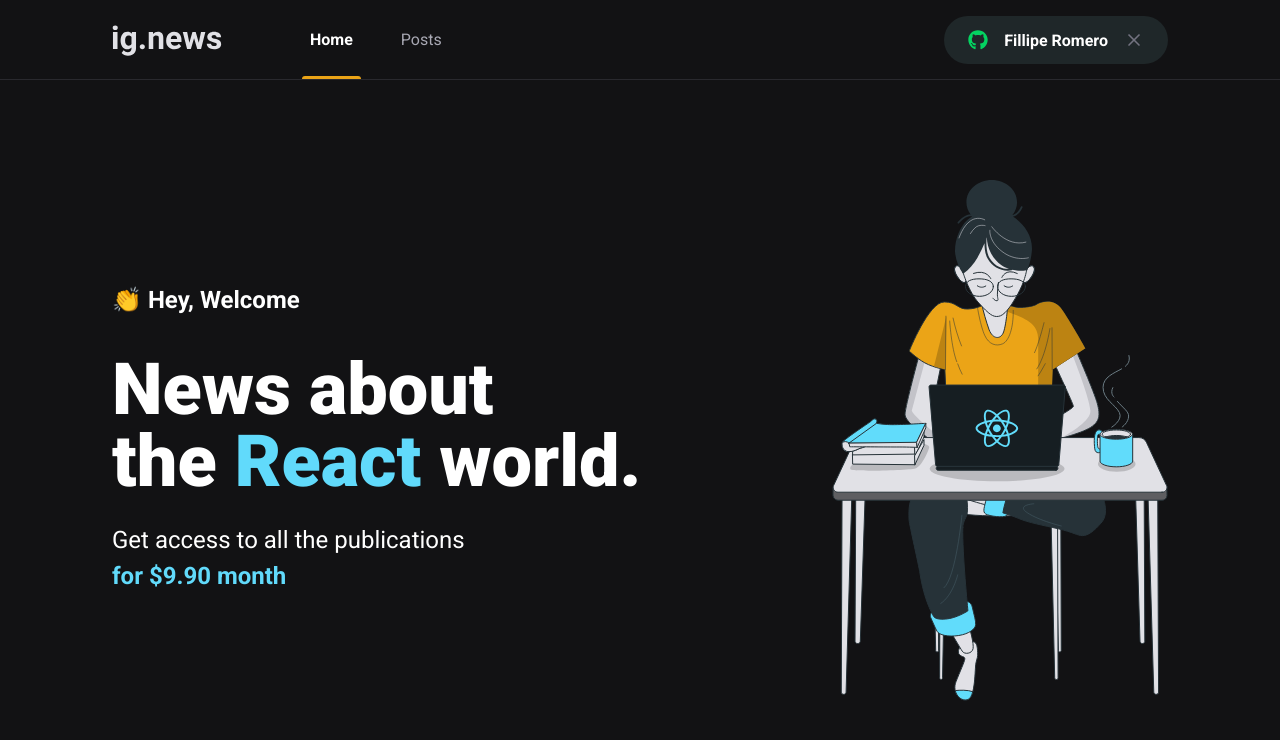
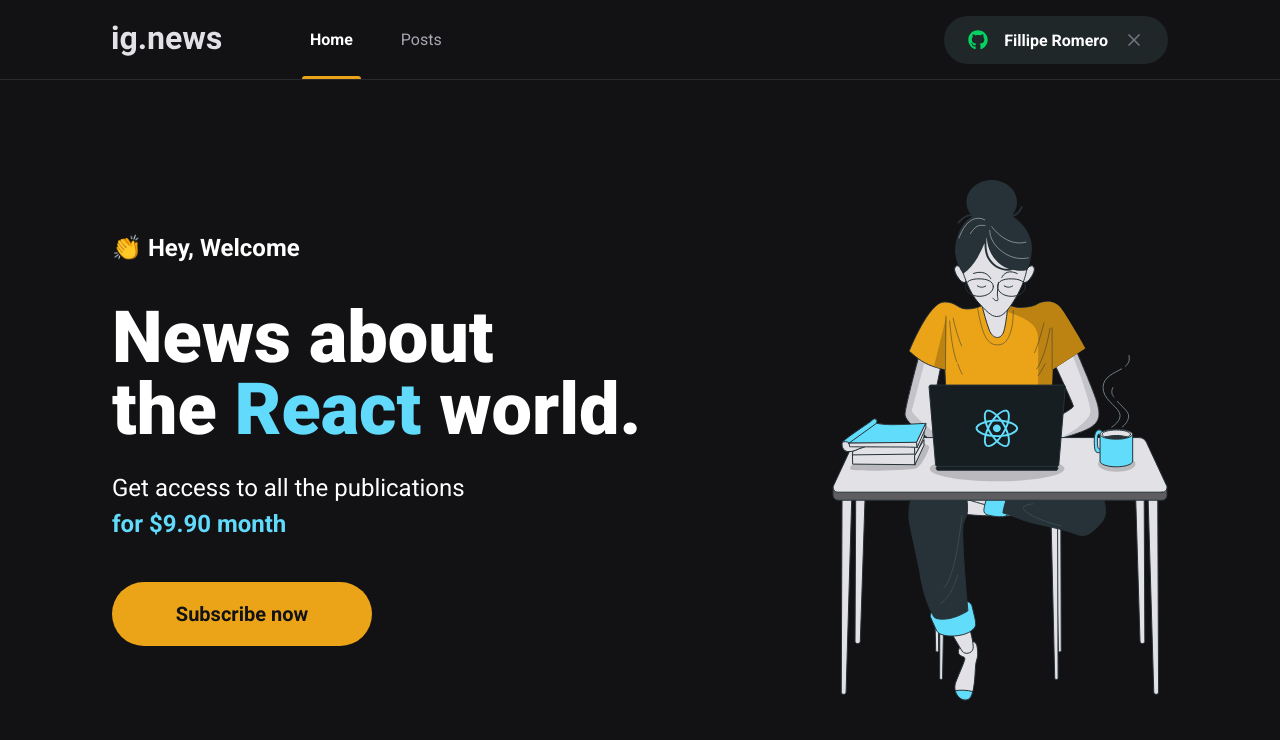
Before and after one commit to filliperomero/ignews, a Next.js app: page / in a window 1280 px wide. Shown: the top 740 px of the page. Built offline with nearby package versions, Linux system fonts and the light colour scheme.

Commit message:
chore: add subscribeButton component

```diff
--- /dev/null
+++ b/src/components/SubscribeButton/index.tsx
@@ -0,0 +1,9 @@
+import styles from './styles.module.scss'
+
+export function SubscribeButton() {
+  return (
+    <button type="button" className={styles.subscribeButton}>
+      Subscribe now
+    </button>
+  )
+}
--- /dev/null
+++ b/src/components/SubscribeButton/styles.module.scss
@@ -0,0 +1,20 @@
+.subscribeButton {
+  height: 4rem;
+  width: 260px;
+  border: 0;
+  border-radius: 2rem;
+  background: var(--yellow-500);
+  color: var(--gray-900);
+  font-size: 1.25rem;
+  font-weight: bold;
+
+  display: flex;
+  align-items: center;
+  justify-content: center;
+
+  transition: filter 0.2s;
+
+  &:hover {
+    filter: brightness(0.8);
+  }
+}
--- a/src/pages/home.module.scss
+++ b/src/pages/home.module.scss
@@ -38,4 +38,8 @@
       font-weight: bold;
     }
   }
+
+  button {
+    margin-top: 2.5rem;
+  }
 }
--- a/src/pages/index.tsx
+++ b/src/pages/index.tsx
@@ -1,5 +1,7 @@
 import type { NextPage } from 'next'
 import Head from 'next/head'
+
+import { SubscribeButton } from 'components/SubscribeButton'
 
 import styles from './home.module.scss'
 
@@ -19,6 +21,7 @@
             Get access to all the publications <br />
             <span>for $9.90 month</span>
           </p>
+          <SubscribeButton />
         </section>
 
         <img src="/images/avatar.svg" alt="Girl Coding" />
```
